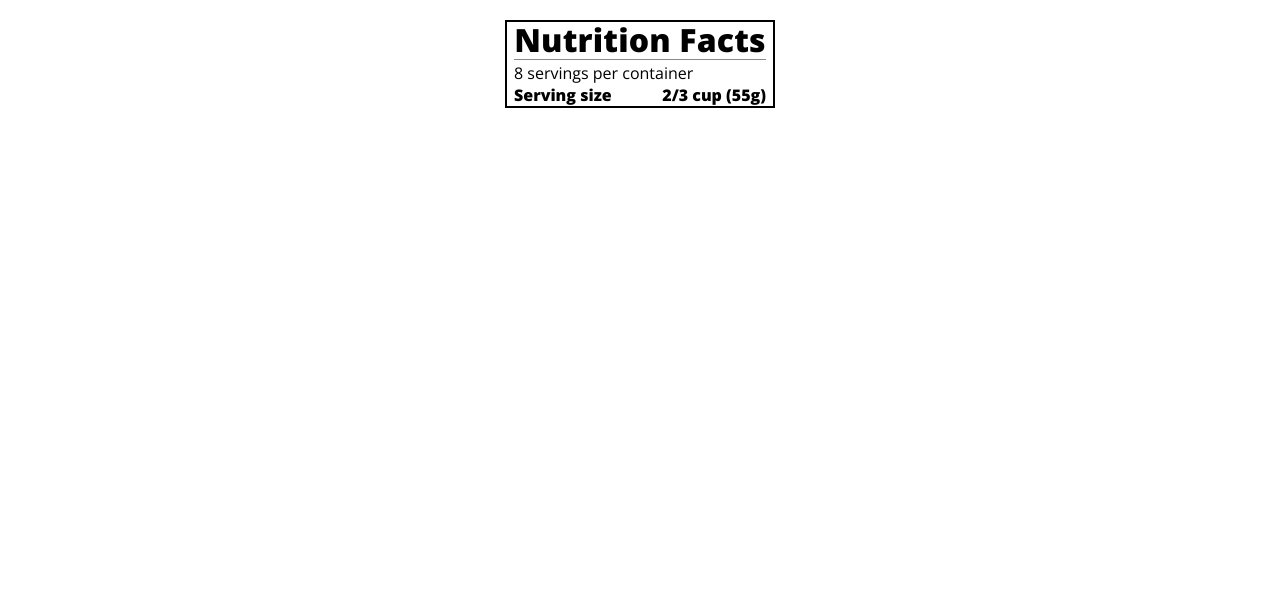
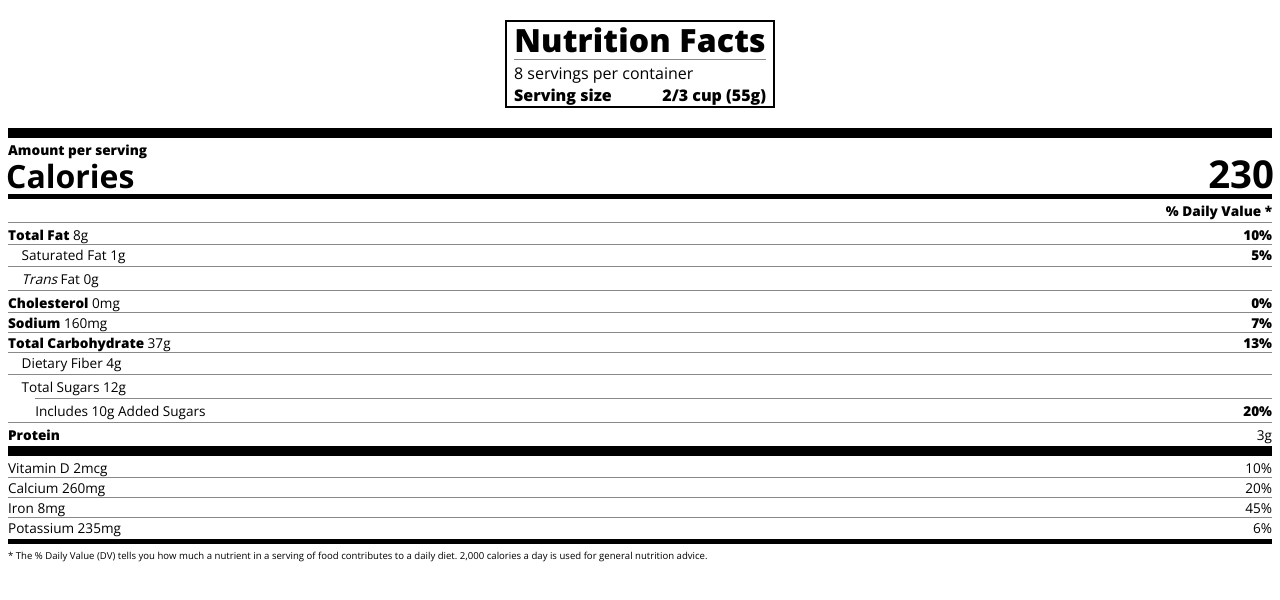
Before and after one commit to MuntakaHelali/Nutrition-Label-Solution, a plain HTML site: page index.html in a window 1280 px wide. Drawn offline with nearby package versions, Linux system fonts and the light colour scheme.

Commit message:
Step 26-67 Solution
Finalized HTML and CSS codebase for application.

```diff
--- a/index.html
+++ b/index.html
@@ -16,5 +16,40 @@
             <p class="bold">Serving size <span>2/3 cup (55g)</span></p>
         </header>
     </div>
+    <div class="divider large"></div>
+    <div class="calories-info">
+        <div class="left-container">
+            <h2 class="bold small-text">Amount per serving</h2>
+            <p>Calories</p>
+        </div>
+        <span>230</span>
+    </div>
+    <div class="divider medium"></div>
+    <div class="daily-value small-text">
+        <p class="bold right no-divider">% Daily Value *</p>
+        <div class="divider"></div>
+        <p><span><span class="bold">Total Fat</span> 8g </span><span class="bold">10%</span></p>
+        <p class="indent no-divider">Saturated Fat 1g <span class="bold">5%</span></p>
+        <div class="divider"></div>
+        <p class="indent no-divider"><span><i>Trans</i> Fat 0g</span></p>
+        <div class="divider"></div>
+        <p><span><span class="bold">Cholesterol</span> 0mg</span><span class="bold">0%</span></p>
+        <p><span><span class="bold">Sodium</span> 160mg</span> <span class="bold">7%</span></p>
+        <p><span><span class="bold">Total Carbohydrate</span> 37g</span> <span class="bold">13%</span></p>
+        <p class="indent no-divider">Dietary Fiber 4g</p>
+        <div class="divider"></div>
+        <p class="indent no-divider">Total Sugars 12g</p>
+        <div class="divider double-indent"></div>
+        <p class="double-indent no-divider">Includes 10g Added Sugars <span class="bold">20%</span></p>
+        <div class="divider"></div>
+        <p class="no-divider"><span class="bold">Protein</span> 3g</p>
+        <div class="divider large"></div>
+        <p>Vitamin D 2mcg <span>10%</span></p>
+        <p>Calcium 260mg <span>20%</span></p>
+        <p>Iron 8mg <span>45%</span></p>
+        <p class="no-divider">Potassium 235mg <span>6%</span></p>
+    </div>
+    <div class="divider medium"></div>
+    <p class="note">* The % Daily Value (DV) tells you how much a nutrient in a serving of food contributes to a daily diet. 2,000 calories a day is used for general nutrition advice.</p>
 </body>
 </html>
--- a/styles.css
+++ b/styles.css
@@ -37,3 +37,65 @@ p{
 .bold{
     font-weight: 800;
 }
+
+.large{
+    height: 10px;
+}
+
+.large, .medium{
+    background-color: black;
+    border: 0;
+}
+
+.small-text{
+    font-size: 0.85rem;
+}
+
+.calories-info{
+    display: flex;
+    justify-content: space-between;
+    align-items: flex-end;
+}
+
+.calories-info h2{
+    margin: 0;
+}
+
+.left-container p{
+    margin: -5px -2px;
+    font-size: 2em;
+    font-weight: 700;
+}
+
+.calories-info span{
+    font-size: 2.4em;
+    font-weight: 700;
+    margin: -7px -2px;
+}
+
+.medium{
+    height: 5px;
+}
+
+.right{
+    justify-content: flex-end;
+}
+
+.indent{
+    margin-left: 1em;
+}
+
+.daily-value p:not(.no-divider){
+    border-bottom: 1px solid #888989;
+}
+
+.double-indent{
+    margin-left: 2em;
+}
+
+.note{
+    font-size: 0.6rem;
+    margin: 5px 0;
+    padding: 0 8px;
+    text-indent: -8px;
+}
```
